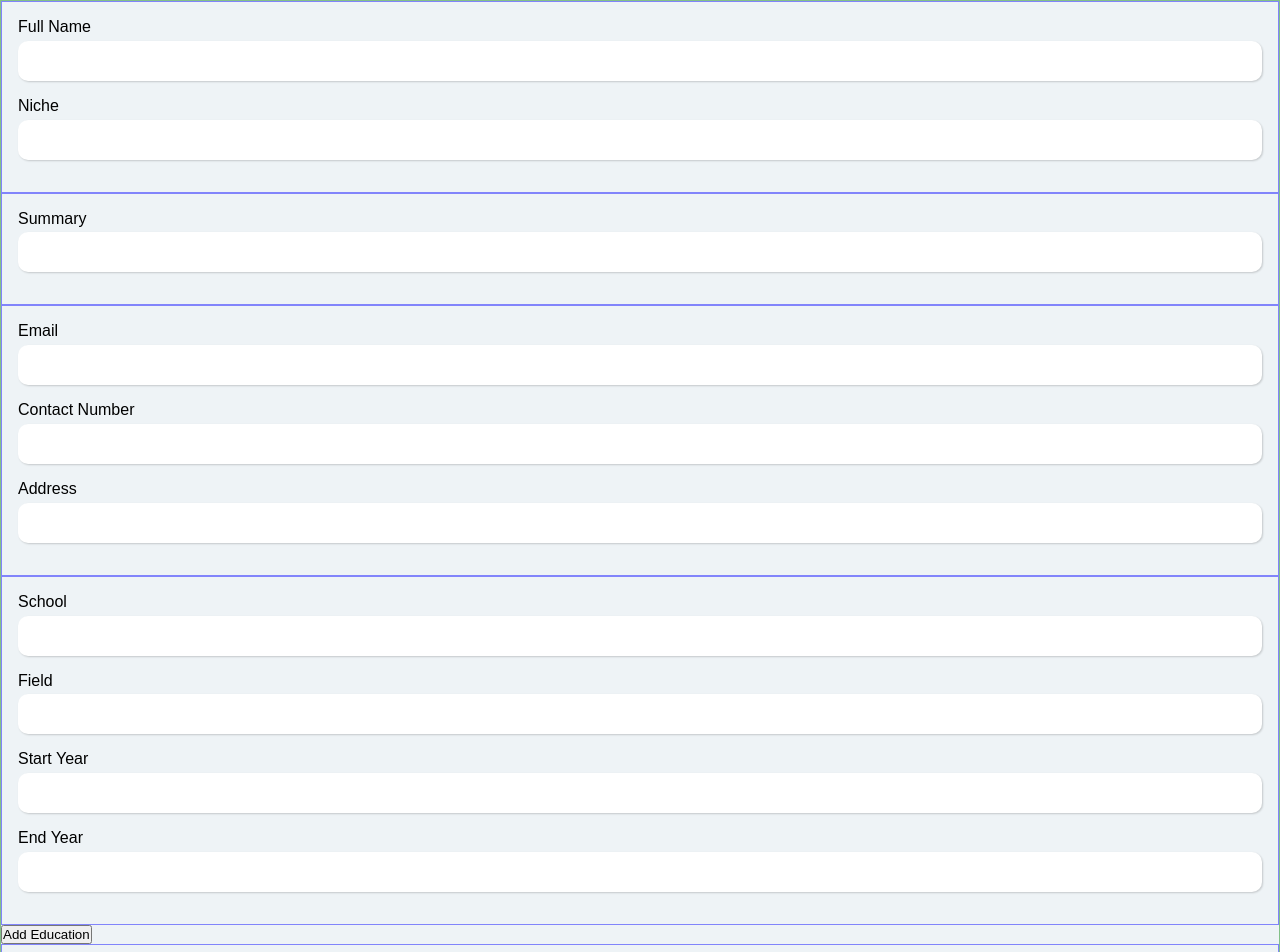
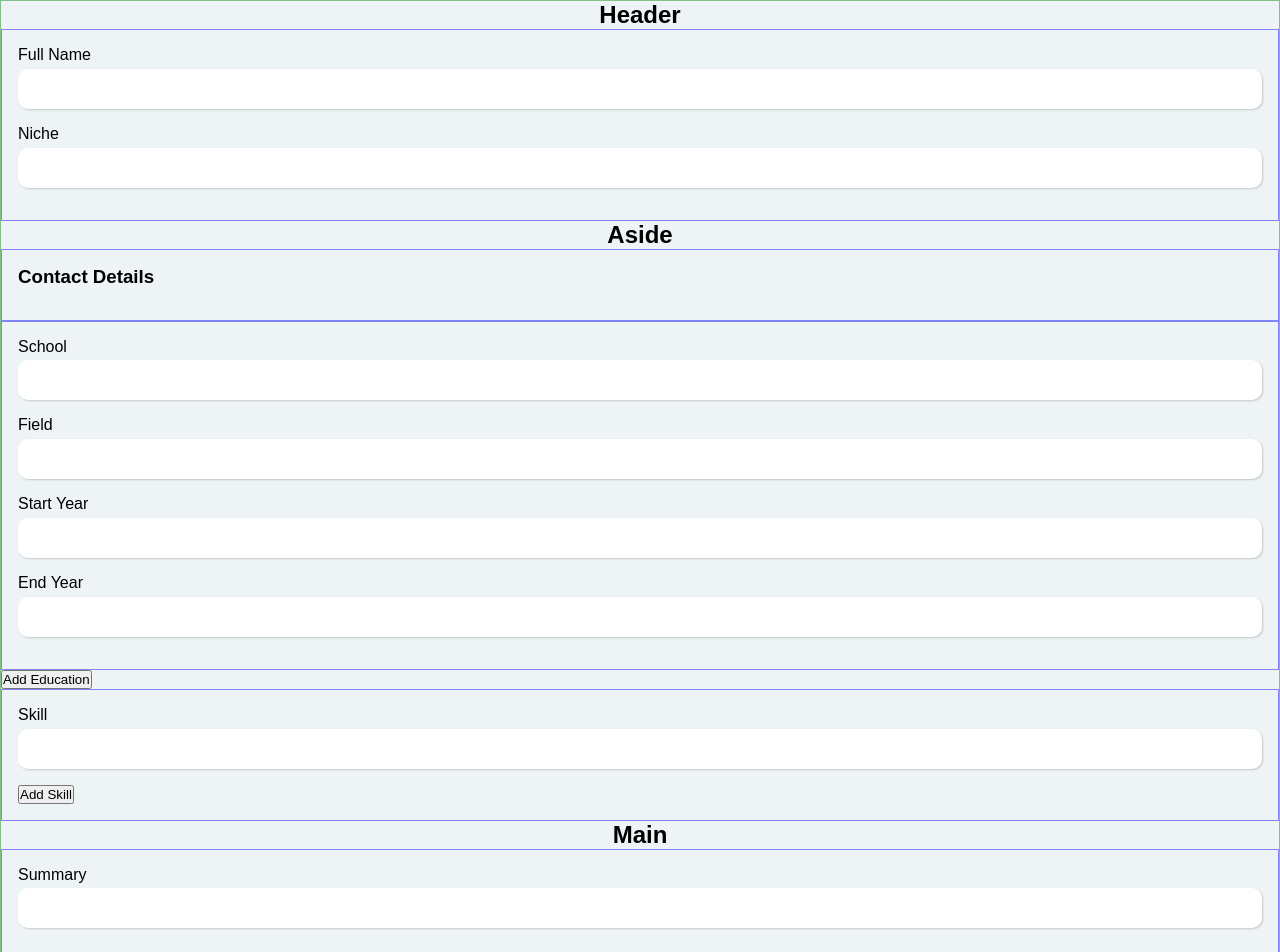
Before and after one commit to john0ground/CV-App, a React (Vite) app: page / in a window 1280 px wide. Shown: the top 952 px of the page. Built offline with nearby package versions, Linux system fonts and the light colour scheme.

Commit message:
setup functionality for section toggling

```diff
--- a/src/App.tsx
+++ b/src/App.tsx
@@ -70,6 +70,33 @@ export default function App() {
         ));
     }
 
+    function toggleShowContact(key:string) {
+        function searchDataArray(arr) {
+            console.log(arr);
+        }
+
+        for (const prop in currentCvData) {
+            const currentData = currentCvData[prop];
+            if (Array.isArray(currentData)) {
+                searchDataArray(currentData);
+            } else {
+                if (currentData.key === key) {
+                    const newActiveStatus = !currentData.active;
+                    const newData = { ...currentData, active: newActiveStatus }
+                    setCurrentCvData(prevData => (
+                        {...prevData, [prop]:newData}
+                    ));
+                    console.log(currentCvData.contact);
+                } else {
+                    // break;
+                }
+            }
+            // const data = currentCvData[prop].key === key;
+            // console.log(data);
+            // if (data) break;
+        }
+    }
+
     function handleSummary(value:string) {
         const newSummary = { ...currentCvData.summary, summary:value };
         setCurrentCvData(prevData => (
@@ -138,6 +165,7 @@ export default function App() {
     return (<Cv
                 handleHeader= {handleHeaderDetails}
                 handleContact = {handleContactDetails}
+                toggleActive = {toggleShowContact}
                 handleSummary={handleSummary}
                 handleEducation = {handleEducationDetails}
                 handleProject = {handleProjectDetails}
@@ -158,4 +186,5 @@ export default function App() {
             />)
 }
 
+// object search for activeToggling with keys
 // different input types
--- a/src/components/CV.tsx
+++ b/src/components/CV.tsx
@@ -33,6 +33,7 @@ interface CvProps {
 export default function Cv({
         handleHeader,
         handleContact,
+        toggleActive,
         handleSummary,
         handleEducation,
         handleProject,
@@ -55,14 +56,26 @@ export default function Cv({
     return (
         <>
             <div className='editor'>
+                <div className="editor-header">
+                    <h2>Header</h2>
                     <HeaderInputs details={headerDetails} handleChange={handleHeader} />
-                <SummaryInput details={summaryDetails} handleChange={handleSummary} />
-                <ContactInputs details={contactDetails} handleChange={handleContact} />
+                </div>
+
+                <div className="editor-aside">
+                    <h2>Aside</h2>
+                    <ContactInputs details={contactDetails} handleChange={handleContact} toggleActive={toggleActive} />
 
                     {educationDetails.map((education) => (
                         <EducationInputs key={education.key} details={education} handleChange={handleEducation} />
                     ))}
                     <button onClick={addEducation}>Add Education</button>
+
+                    <SkillInput addSkill={addSkill} />
+                </div>
+
+                <div className="editor-main">
+                    <h2>Main</h2>
+                    <SummaryInput details={summaryDetails} handleChange={handleSummary} />
 
                     {workDetails.map((work) => (
                         <WorkInputs key={work.key} details={work} handleChange={handleWork} />
@@ -73,8 +86,7 @@ export default function Cv({
                         <ProjectInputs key={project.key} details={project} handleChange={handleProject} />
                     ))}
                     <button onClick={addProject}>Add Project</button>
-
-                <SkillInput addSkill={addSkill} />
+                </div>
             </div>
 
             <div className='cv'>
--- a/src/components/Contact.tsx
+++ b/src/components/Contact.tsx
@@ -1,19 +1,22 @@
 import { TextInput } from "./Inputs";
 export type ContactHandler = (value:string, key:string) => void;
-export interface Details { email:string, contactNumber:string, address:string, key:string }
+export interface Details { email:string, contactNumber:string, address:string, active:boolean, key:string }
 
 interface ContactInputsProps {
     details: Details;
     handleChange: ContactHandler;
+    toggleActive: (key:string) => void;
 }
 
 interface CvContactProps {
     details: Details
 }
 
-export function ContactInputs({ details, handleChange }: ContactInputsProps) {
+export function ContactInputs({ details, handleChange, toggleActive }: ContactInputsProps) {
     return (
-        <section className="contact-inputs">
+        <section className="input-section" data-active={details.active}>
+            <h3 onClick={() => toggleActive(details.key)}>Contact Details</h3>
+            <div className="data-inputs">
                 <div className="input-row">
                     <TextInput
                         label='Email'
@@ -41,6 +44,7 @@ export function ContactInputs({ details, handleChange }: ContactInputsProps) {
                         onChange={(e: { target: { value: string; }; }) => handleChange(e.target.value, 'address')}
                     />
                 </div>
+            </div>
         </section>
     );
 }
--- a/src/data/cvData.ts
+++ b/src/data/cvData.ts
@@ -15,6 +15,7 @@ const contactData = {
     email:'',
     contactNumber:'',
     address:'',
+    active:false,
     key: uuid()
 }
 
--- a/src/style/style.scss
+++ b/src/style/style.scss
@@ -28,6 +28,26 @@ input {
 
 .cv, .editor {
     border: 1px solid rgba(0, 128, 0, 0.452);
+}
+
+.editor {
+    h2 {
+        text-align: center;
+    }
+
+    .data-inputs {
+        margin-top: 1rem;
+        overflow: hidden;
+        max-height: 0;
+    }
+
+    section.input-section[data-active="true"] .data-inputs {
+        max-height: fit-content;
+    }
+
+    section.input-section[data-active="false"] .data-inputs {
+        max-height: 0;
+    }
 }
 
 .cv {
```
Lines whose indentation alone changed are shown as unchanged.
